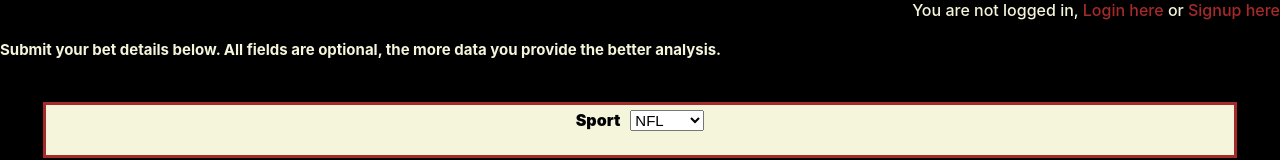
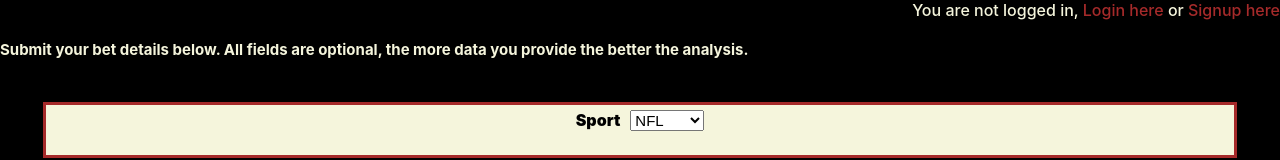
Before and after one commit to AmitSheth9/FE-Sports-Tracker, a React (Create React App) app: page / in a window 1280 px wide. Shown: the top 160 px of the page. Built offline with nearby package versions, Linux system fonts and the light colour scheme.

Commit message:
changed logout function to hit get route at logout

```diff
--- a/src/Views/BetForm/BetInputForm.jsx
+++ b/src/Views/BetForm/BetInputForm.jsx
@@ -159,7 +159,7 @@ return (
         {auth.username ?
         <div className='login-status'>You are logged in as {auth.username}</div> :
         <div className='login-status'>You are not logged in, <Link to='/login'>Login here</Link> or <Link to='/signup'>Signup here</Link></div>}<br/>
-        <div className='form-intro'>Submit your bet details below. All fields are optional, the more data you provide the better analysis.</div>
+        <div className='form-intro'>Submit your bet details below. All fields are optional, the more data you provide the better the analysis.</div>
     </div>
     <div >
         <form className="form-container" onSubmit={handleSubmit}>
--- a/src/services/fetch-utils.js
+++ b/src/services/fetch-utils.js
@@ -19,7 +19,7 @@ export async function logIn(obj) {
 }
 export async function logOut() {
     const response = await request
-    .delete(`${URL}/login`)
+    .get(`${URL}/logout`)
     .withCredentials()
 
     return response;
```
